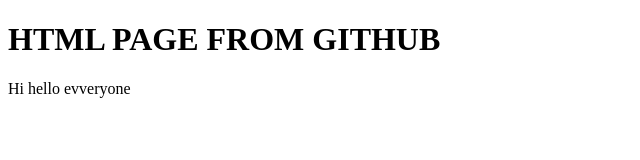
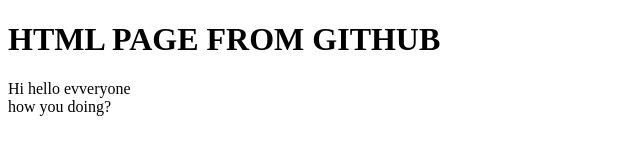
Before and after one commit to AayushKumar2000/testCloud, a plain HTML site: page index.html in a window 1280 px wide. Shown: the full height of the page, 0-640 px from the left. Drawn offline with Linux system fonts and the light colour scheme.

Commit message:
added new line

```diff
--- a/index.html
+++ b/index.html
@@ -5,6 +5,7 @@
 <h1>HTML PAGE FROM GITHUB</h1>
 <div>
  <div>Hi hello evveryone </div>
+ <div>how you doing?</div>
 </div>
 </body>
 </html>
```
